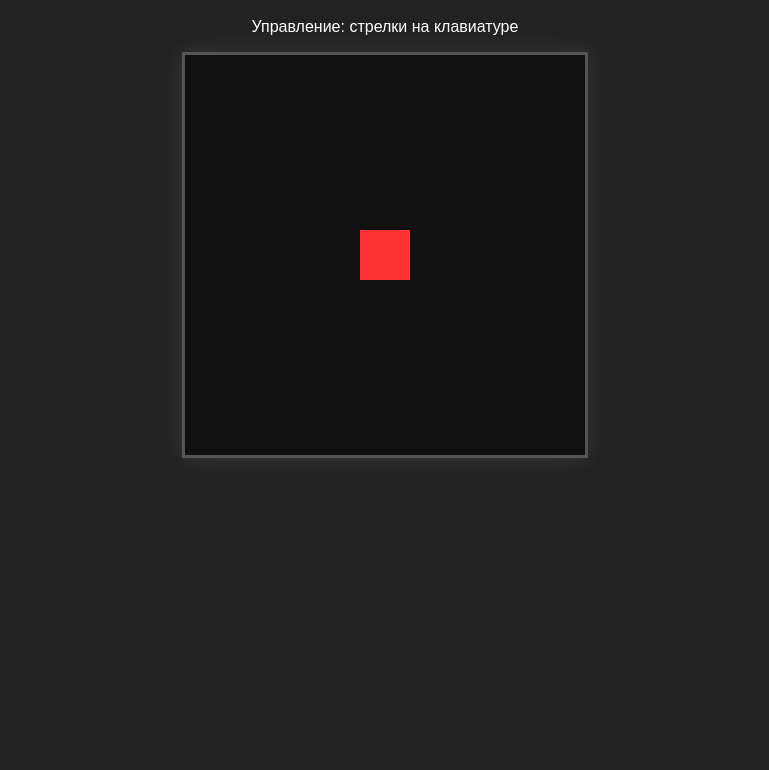
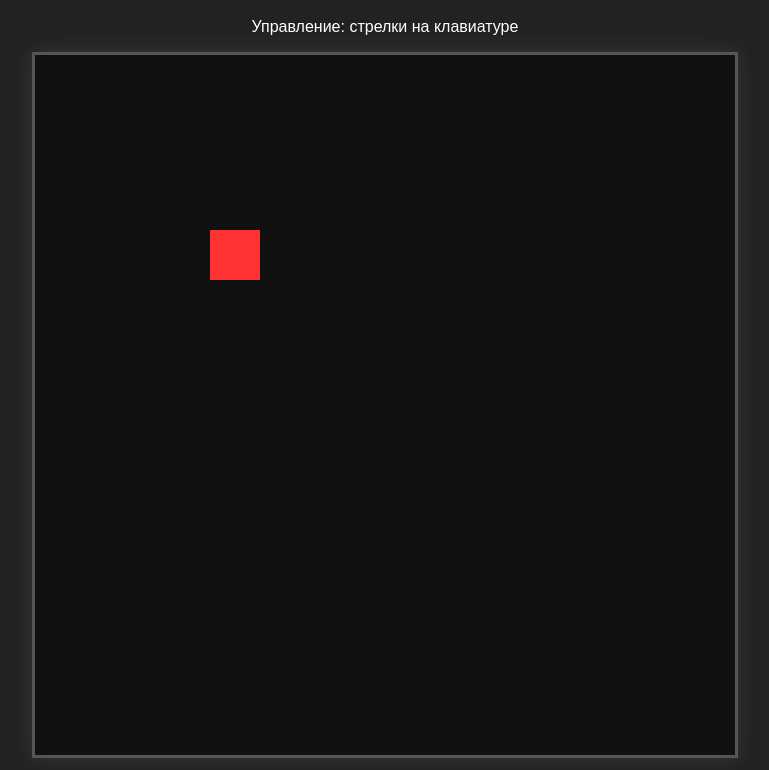
Before and after one commit to GeorgiaMan-coder/Nikolas-Jakson, a plain HTML site: page index.html.html in a window 1280 px wide. Shown: the part 90-860 px from the top of the page, without its empty margins (255-1024 px from the left). Before the commit the page ends 800 px from the top, so only its background shows below. Drawn offline with Linux system fonts and the light colour scheme.

Commit message:
Update index.html.html

```diff
--- a/index.html.html
+++ b/index.html.html
@@ -24,7 +24,7 @@
     <p>Управление: стрелки на клавиатуре</p>
 
     <!-- Это поле, где происходит игра -->
-    <canvas id="gameCanvas" width="400" height="400"></canvas>
+    <canvas id="gameCanvas" width="700" height="700"></canvas>
 
     <script>
         const canvas = document.getElementById('gameCanvas');
```
